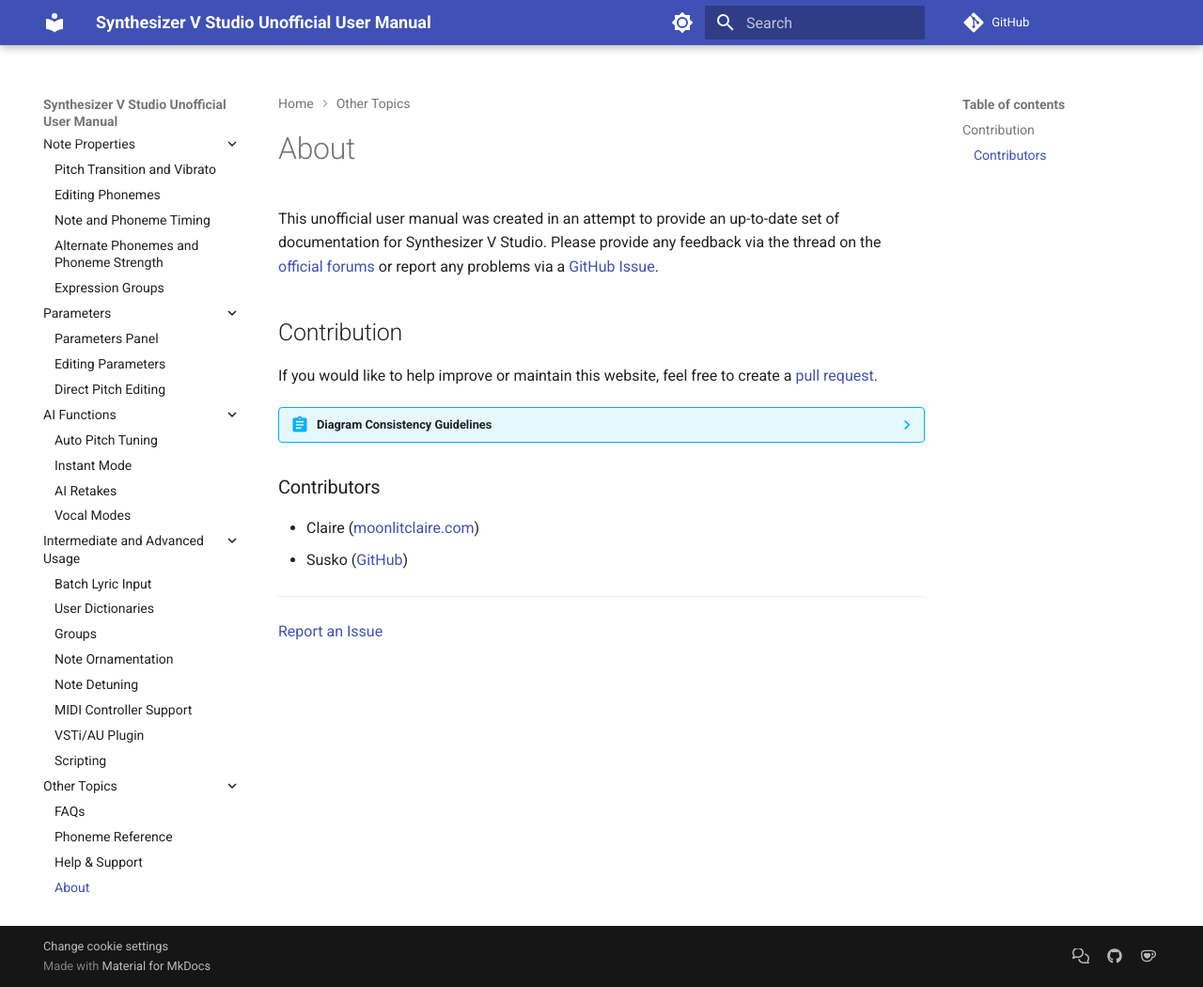
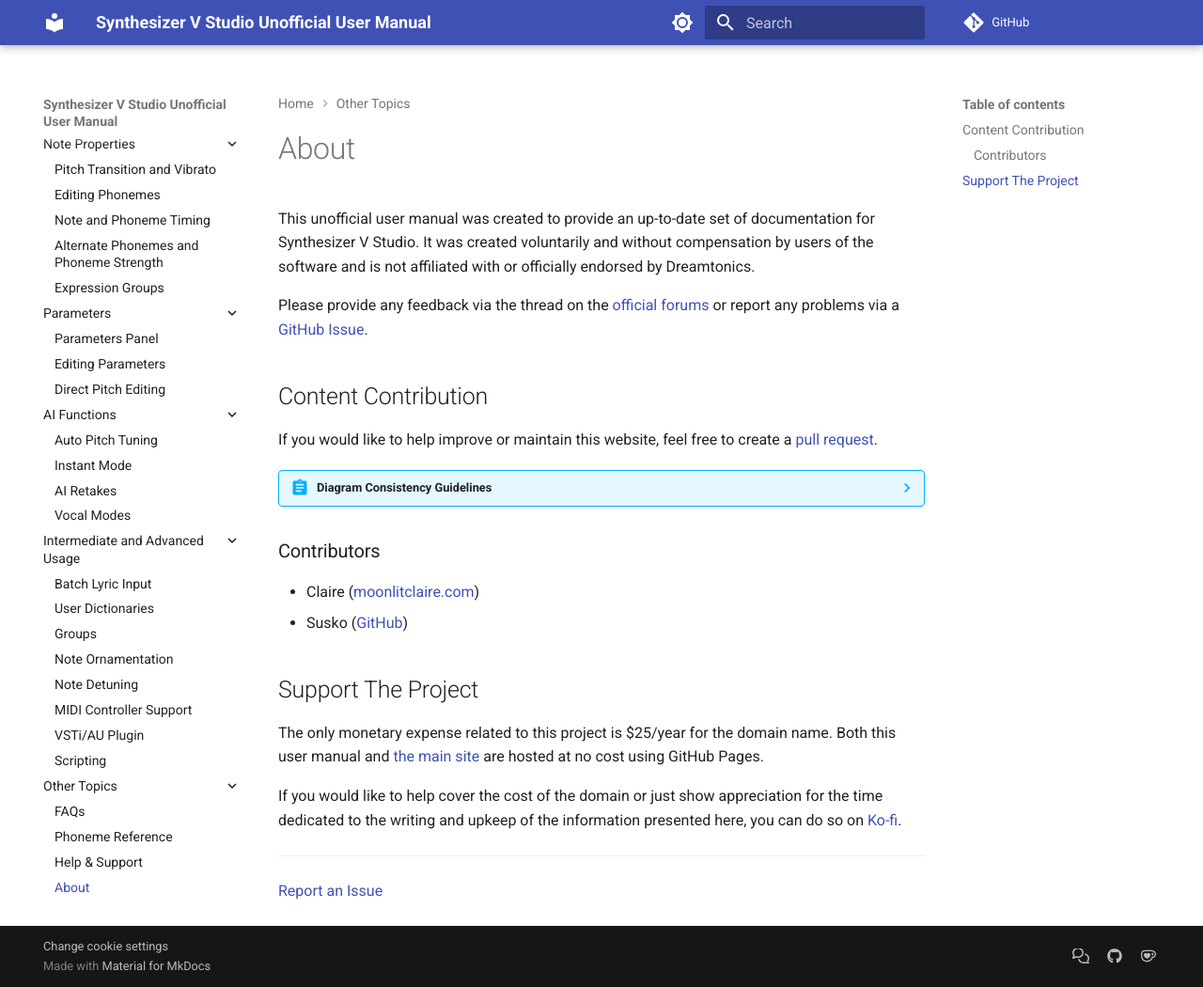
Before and after one commit to claire-west/svstudio-manual, an MkDocs documentation site: the page built from docs/about.md, in a window 1280 px wide and 1050 px high. Shown: the whole window at 94% size. Built offline with MkDocs 1.6.1 and Material for MkDocs 9.7.7, drawn with Linux system fonts in a browser that asks for light colours; comment, search, counter and statistics services are not loaded.

Commit message:
Add support link and remove commented nav items

```diff
--- a/docs/about.md
+++ b/docs/about.md
@@ -5,9 +5,11 @@
 
 # About
 
-This unofficial user manual was created in an attempt to provide an up-to-date set of documentation for Synthesizer V Studio. Please provide any feedback via the thread on the [official forums](https://forum.synthesizerv.com/t/topic/7524) or report any problems via a [GitHub Issue](https://github.com/claire-west/svstudio-manual/issues/new).
+This unofficial user manual was created to provide an up-to-date set of documentation for Synthesizer V Studio. It was created voluntarily and without compensation by users of the software and is not affiliated with or officially endorsed by Dreamtonics.
 
-## Contribution
+Please provide any feedback via the thread on the [official forums](https://forum.synthesizerv.com/t/topic/7524) or report any problems via a [GitHub Issue](https://github.com/claire-west/svstudio-manual/issues/new).
+
+## Content Contribution
 
 If you would like to help improve or maintain this website, feel free to create a [pull request](https://github.com/claire-west/svstudio-manual/pulls).
 
@@ -39,6 +41,12 @@
 - Claire ([moonlitclaire.com](https://moonlitclaire.com))
 - Susko ([GitHub](https://github.com/Susko3))
 
+## Support The Project
+
+The only monetary expense related to this project is $25/year for the domain name. Both this user manual and [the main site](https://synthv.info) are hosted at no cost using GitHub Pages.
+
+If you would like to help cover the cost of the domain or just show appreciation for the time dedicated to the writing and upkeep of the information presented here, you can do so on [Ko-fi](https://ko-fi.com/claaaire).
+
 ---
 
 [Report an Issue](https://github.com/claire-west/svstudio-manual/issues/new?template=report-a-problem.md&title=[Page: About])
--- a/mkdocs.yml
+++ b/mkdocs.yml
@@ -45,9 +45,6 @@
     - MIDI Controller Support: advanced/midi-controller.md
     - VSTi/AU Plugin: daw-integration/plugin.md
     - Scripting: advanced/scripting.md
-  #   - License and Updates:
-  #     - License Management: advanced/license-management.md
-  #     - Software Updates: advanced/software-updates.md
   - Other Topics:
     - FAQs: faq.md
     - Phoneme Reference: phonemes.md
```
